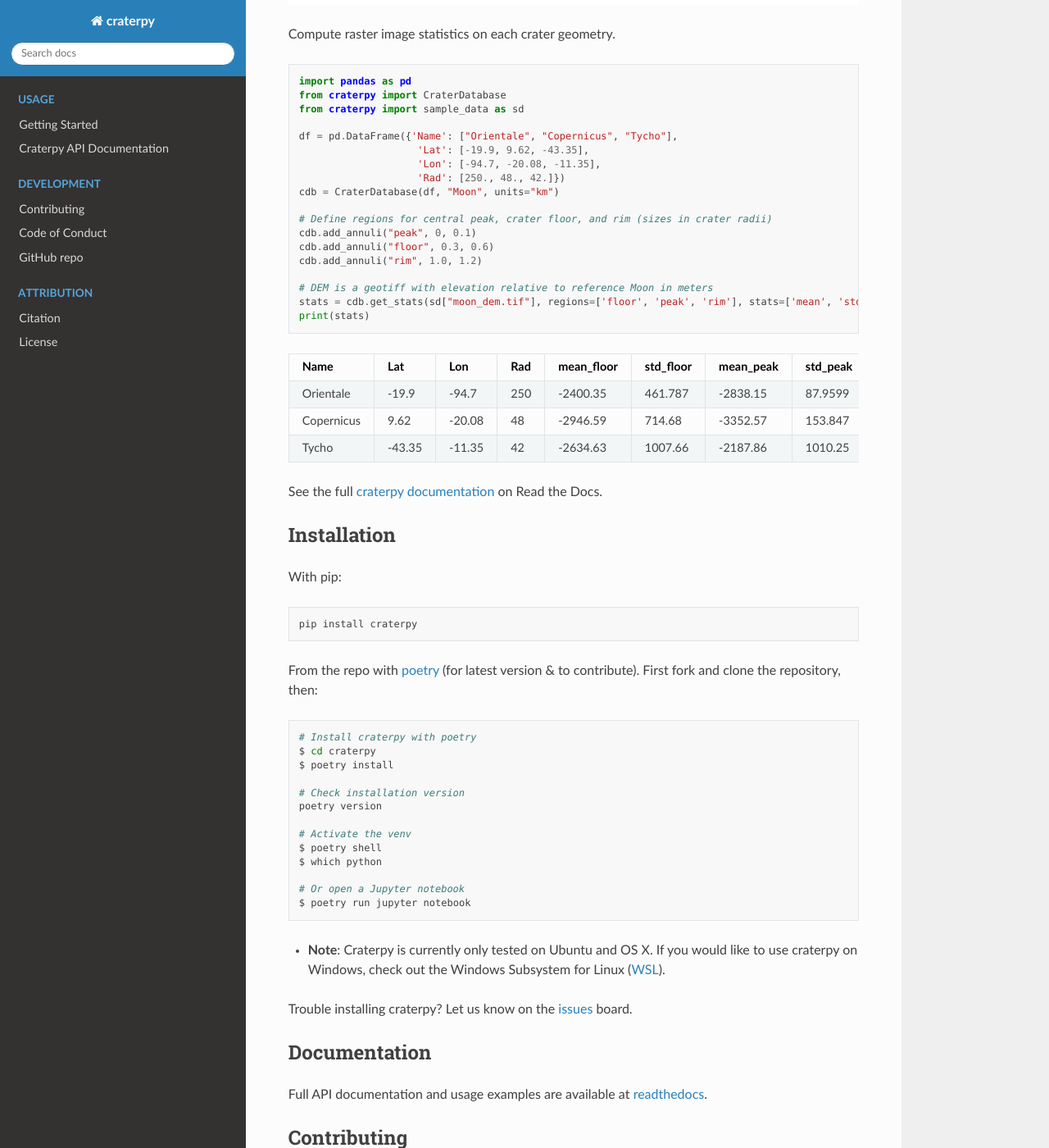
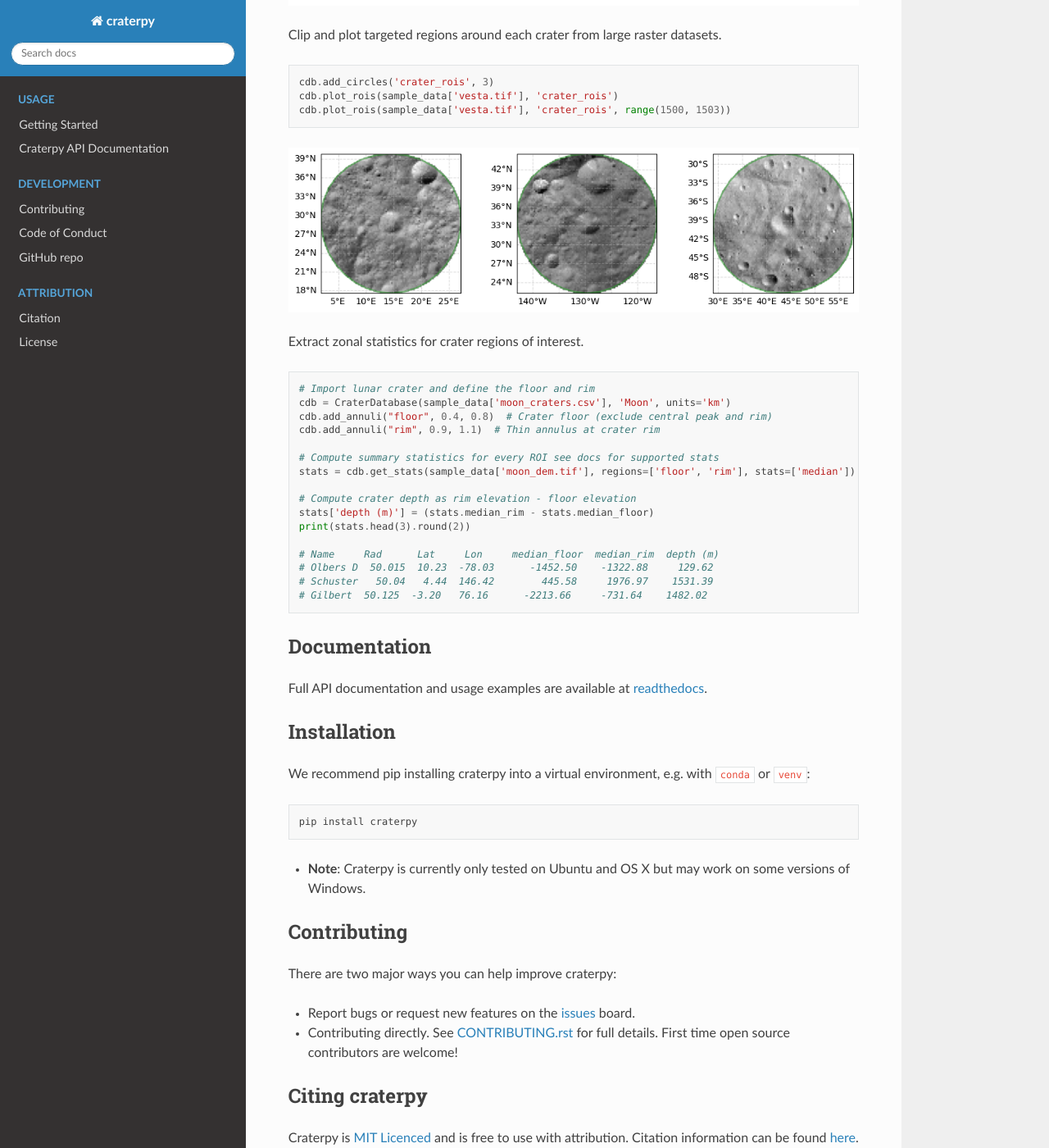
Before and after one commit to cjtu/craterpy, a Sphinx documentation site: the page built from docs/source/index.md, in a window 1280 px wide and 1400 px high, scrolled down 1390 px. Shown: the whole window at 82% size. Built offline with Sphinx 7.4.7 and the Read the Docs theme 3.1.0, drawn with Linux system fonts in a browser that asks for light colours; some of the changed text lies outside the part shown.

Commit message:
Update CoC and metadata

````diff
--- a/CONTRIBUTING.rst
+++ b/CONTRIBUTING.rst
@@ -116,7 +116,7 @@
 ---------------
 This community is governed by a `code of conduct`_. This is an inclusive community and attitudes or behaviours that make other members feel unsafe or uncomfortable will not be tolerated.
 
-.. _`code of conduct`: https://github.com/cjtu/craterpy/blob/master/CODE_OF_CONDUCT.rst
+.. _`code of conduct`: https://github.com/cjtu/craterpy/blob/master/CODE_OF_CONDUCT.md
 
 Happy contributing and have a great day!
 ========================================
--- a/README.md
+++ b/README.md
@@ -1,6 +1,6 @@
-<div align="center">
+<h1 align="center">
   <strong>Craterpy:</strong><em> Impact crater data science in Python.</em>
-</div>
+</h1>
 
 <div align="center">
   <!-- PYPI version -->
@@ -30,6 +30,11 @@
     <img src="http://readthedocs.org/projects/craterpy/badge/?version=latest"
       alt="Cite on Zenodo" />
   </a>
+  <!-- Code of Conduct -->
+  <a href="CODE_OF_CONDUCT.md">
+    <img src="https://img.shields.io/badge/Contributor%20Covenant-2.1-4baaaa.svg"
+      alt="Contributor Covenant" />
+      </a>
   <!-- Code Style -->
   <a href="https://github.com/psf/black">
     <img src="https://img.shields.io/badge/code%20style-black-000000.svg"
@@ -45,113 +50,80 @@
 - extract zonal statistics associated with each crater in circlular or annular regions (rasterstats)
 - eliminate some pain points of planetary GIS analysis (antimeridian wrapping, projection conversions, etc.)
 
-Note: craterpy is not a detection algorithm (e.g., [PyCDA](https://github.com/AlliedToasters/PyCDA)), nor is it a crater count age dating tool (see [craterstats](https://github.com/ggmichael/craterstats)).
+Note: Craterpy is not a crater detection algorithm (e.g. [PyCDA](https://github.com/AlliedToasters/PyCDA)), nor is it a crater count age dating tool (see [craterstats](https://github.com/ggmichael/craterstats)).
 
-**Note:** *Craterpy is in beta. We appreciate bug reports and feature requests on the [issues board](https://github.com/cjtu/craterpy/issues).*
+**Note:** *Craterpy is in development. We appreciate bug reports and feature requests on the [issues board](https://github.com/cjtu/craterpy/issues).*
 
 
-## Getting Started
+## Quickstart
 
-Check out the [Getting Started](https://craterpy.readthedocs.io/en/latest/getting_started.html#) page for detailed information on how to import a list of craters, add geometries to a `CraterDatabase`, extract statistics from a database, and more.
+Install with `pip install craterpy` then follow the full worked example in the docs [Getting Started](https://craterpy.readthedocs.io/en/latest/getting_started.html).
 
-## Examples
+## Demo
 
-Plot craters on a raster
+Quickly import tabluar crater data from a CSV and visualize it on a geotiff in 2 lines of code:
 
 ```python
-from craterpy import CraterDatabase
-from craterpy import sample_data as sd
+from craterpy import CraterDatabase, sample_data
 
-cdb = CraterDatabase(sd['vesta_craters.csv'], "Vesta", units="m")
-cdb.plot(sd['vesta.tif'], alpha=0.5, color='tab:green')
+cdb = CraterDatabase(sample_data['vesta_craters.csv'], 'Vesta', units='m')
+cdb.plot(sample_data['vesta.tif'], alpha=0.5, color='tab:green')
 ```
 
 ![Vesta map plot](https://github.com/cjtu/craterpy/raw/trunk/craterpy/data/_images/readme_vesta_cdb.png)
 
-
-Compute raster image statistics on each crater geometry.
+Clip and plot targeted regions around each crater from large raster datasets.
 
 ```python
-import pandas as pd
-from craterpy import CraterDatabase
-from craterpy import sample_data as sd
-
-df = pd.DataFrame({'Name': ["Orientale", "Copernicus", "Tycho"],
-                    'Lat': [-19.9, 9.62, -43.35],
-                    'Lon': [-94.7, -20.08, -11.35],
-                    'Rad': [250., 48., 42.]})
-cdb = CraterDatabase(df, "Moon", units="km")
-
-# Define regions for central peak, crater floor, and rim (sizes in crater radii)
-cdb.add_annuli("peak", 0, 0.1)
-cdb.add_annuli("floor", 0.3, 0.6)
-cdb.add_annuli("rim", 1.0, 1.2)
-
-# DEM is a geotiff with elevation relative to reference Moon in meters
-stats = cdb.get_stats(sd["moon_dem.tif"], regions=['floor', 'peak', 'rim'], stats=['mean', 'std'])
-print(stats)
+cdb.add_circles('crater_rois', 3)
+cdb.plot_rois(sample_data['vesta.tif'], 'crater_rois')
+cdb.plot_rois(sample_data['vesta.tif'], 'crater_rois', range(1500, 1503))
 ```
 
-<!-- | **Name** | **Lat** | **Lon** | **Rad** | **mean_floor** | **std_floor** | **mean_peak** | **std_peak** | **mean_rim** | **std_rim** |
-|---|---|---|---|---|---|---|---|---|---|
-| Orientale | -19.90 | -94.70 | 250.0 | -2400.0 | 400.0 | -2800.0 | 100.0 | 400.0 | 1100.0 |
-| Compernicus | 9.62 | -20.08 | 48.0 | -3400.0 | 200.0 | -3400.0 | 100.0 | -0.0 | 200.0 |
-| Tycho | -43.35 | -11.35 | 42.0 | -3200.0 | 400.0 | -2100.0 | 500.0 | 900.0 | 400.0 | -->
-| **Name**       |    **Lat** |    **Lon** |   **Rad** |   **mean_floor** |   **std_floor** |   **mean_peak** |   **std_peak** |   **mean_rim** |   **std_rim** |
-|:-----------|-------:|-------:|------:|-------------:|------------:|------------:|-----------:|-----------:|----------:|
-| Orientale  | -19.9  | -94.7  |   250 |     -2400.35 |     461.787 |    -2838.15 |    87.9599 |    437.366 |  1103.27  |
-| Copernicus |   9.62 | -20.08 |    48 |     -2946.59 |     714.68  |    -3352.57 |   153.847  |   -470.978 |   655.375 |
-| Tycho      | -43.35 | -11.35 |    42 |     -2634.63 |    1007.66  |    -2187.86 |  1010.25   |    174.735 |  1046.08  |
+![Vesta plot rois](https://github.com/cjtu/craterpy/raw/trunk/craterpy/data/_images/readme_vesta_rois.png)
 
+Extract zonal statistics for crater regions of interest.
 
-See the full [craterpy documentation](https://readthedocs.org/projects/craterpy/) on Read the Docs.
+```python
+# Import lunar crater and define the floor and rim
+cdb = CraterDatabase(sample_data['moon_craters.csv'], 'Moon', units='km')
+cdb.add_annuli("floor", 0.4, 0.8)  # Crater floor (exclude central peak and rim)
+cdb.add_annuli("rim", 0.9, 1.1)  # Thin annulus at crater rim
 
+# Compute summary statistics for every ROI see docs for supported stats
+stats = cdb.get_stats(sample_data['moon_dem.tif'], regions=['floor', 'rim'], stats=['median'])
 
-## Installation
+# Compute crater depth as rim elevation - floor elevation
+stats['depth (m)'] = (stats.median_rim - stats.median_floor)
+print(stats.head(3).round(2))
 
-With pip:
-
-```bash
-pip install craterpy
+# Name     Rad      Lat     Lon     median_floor  median_rim  depth (m)
+# Olbers D  50.015  10.23  -78.03      -1452.50    -1322.88     129.62
+# Schuster   50.04   4.44  146.42        445.58     1976.97    1531.39
+# Gilbert  50.125  -3.20   76.16      -2213.66     -731.64    1482.02
 ```
-
-From the repo with [poetry](https://python-poetry.org/docs/) (for latest version & to contribute). First fork and clone the repository, then:
-
-```bash
-# Install craterpy with poetry
-$ cd craterpy
-$ poetry install
-
-# Check installation version
-poetry version
-
-# Activate the venv
-$ poetry shell
-$ which python
-
-# Or open a Jupyter notebook
-$ poetry run jupyter notebook
-```
-- **Note**: Craterpy is currently only tested on Ubuntu and OS X. If you would like to use craterpy on Windows, check out the Windows Subsystem for Linux ([WSL](https://docs.microsoft.com/en-us/windows/wsl/install)).
-
-Trouble installing craterpy? Let us know on the [issues](https://github.com/cjtu/craterpy/issues) board.
-
 
 ## Documentation
 
 Full API documentation and usage examples are available at [readthedocs](https://readthedocs.org/projects/craterpy/).
 
+
+## Installation
+
+We recommend pip installing craterpy into a virtual environment, e.g. with `conda` or `venv`:
+
+```bash
+pip install craterpy
+```
+- **Note**: Craterpy is currently only tested on Ubuntu and OS X but may work on some versions of Windows.
+
 ## Contributing
 
 There are two major ways you can help improve craterpy:
 
-### Bug Reporting and Feature Requests
+- Report bugs or request new features on the [issues](https://github.com/cjtu/craterpy/issues) board.
 
-You can report bugs or request new features on the [issues](https://github.com/cjtu/craterpy/issues) board.
-
-### Contributing Directly
-
-Want to fix a bug / implement a feature / fix some documentation? We welcome pull requests from all new contributors! You (yes you!) can help us make craterpy as good as it can be! See [CONTRIBUTING.rst](https://github.com/cjtu/craterpy/blob/trunk/CONTRIBUTING.rst) for details on how to get started - first time GitHub contributors welcome - and encouraged!
+- Contributing directly. See [CONTRIBUTING.rst](https://github.com/cjtu/craterpy/blob/trunk/CONTRIBUTING.rst) for full details. First time open source contributors are welcome!
 
 ## Citing craterpy
 
--- a/docs/source/index.md
+++ b/docs/source/index.md
@@ -16,7 +16,7 @@
 :caption: Development
 
 Contributing <https://github.com/cjtu/craterpy/blob/trunk/CONTRIBUTING.rst>
-Code of Conduct <https://github.com/cjtu/craterpy/blob/trunk/CODE_OF_CONDUCT.rst>
+Code of Conduct <https://github.com/cjtu/craterpy/blob/trunk/CODE_OF_CONDUCT.md>
 GitHub repo <https://github.com/cjtu/craterpy>
 ```
 
````
Also changed, not shown: other parts of CONTRIBUTING.rst (+2 -2 lines), CODE_OF_CONDUCT.md (added, +132 -0 lines), CODE_OF_CONDUCT.rst (deleted, +0 -92 lines), .zenodo.json (deleted), craterpy/data/_images/readme_vesta_rois.png (added).
